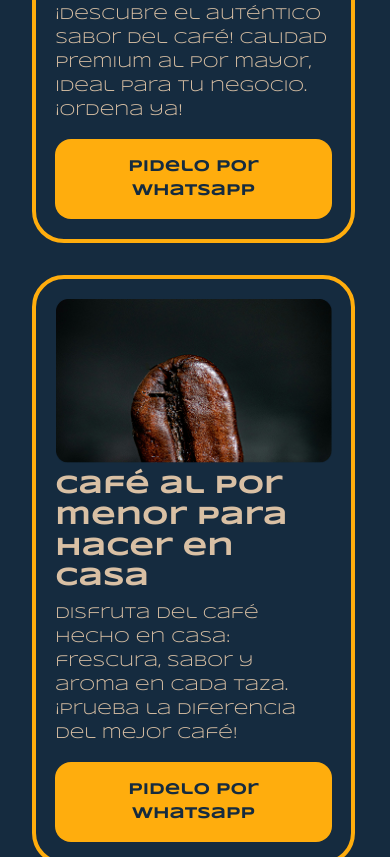
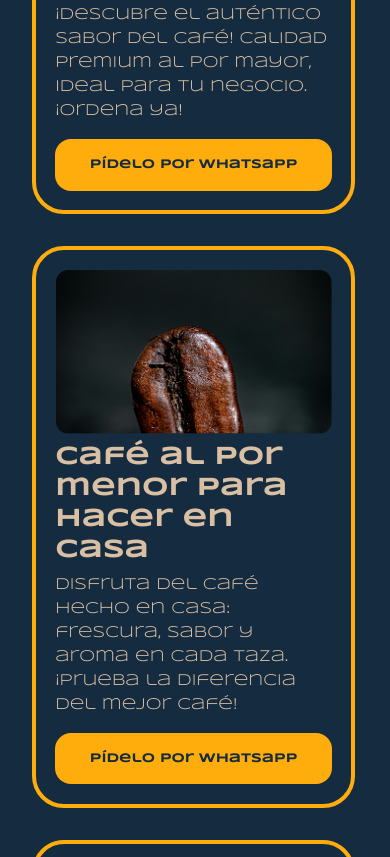
Before and after one commit to EnriqueIzurieta/Entrega2-EnriqueIzurieta, a website: page pages/productos.html in a window 390 px wide. Shown: the part 427-1284 px from the top of the page. Drawn offline with nearby package versions, Linux system fonts and the light colour scheme.

Commit message:
mejoras de responsive

```diff
--- a/pages/productos.html
+++ b/pages/productos.html
@@ -49,37 +49,37 @@
                 <img src="../img/bolsa de cafe en grano.png" alt="">
                 <h2>Café al por mayor para tu negocio</h2>
                 <p>¡Descubre el auténtico sabor del café! Calidad premium al por mayor, ideal para tu negocio. ¡Ordena ya!</p>
-                <a href=""><button class="cardButton">pidelo por whatsapp</button></a>
+                <a href=""><button class="cardButton">pídelo por whatsapp</button></a>
             </div>
             <div class="mainCard">
                 <img src="../img/grano de cafe.png" alt="">
                 <h2>Café al por menor para hacer en casa</h2>
                 <p>Disfruta del café hecho en casa: frescura, sabor y aroma en cada taza. ¡Prueba la diferencia del mejor café!</p>
-                <a href=""><button class="cardButton">pidelo por whatsapp</button></a>
+                <a href=""><button class="cardButton">pídelo por whatsapp</button></a>
             </div>
             <div class="mainCard">
                 <img src="../img/accesorios.png" alt="">
                 <h2>Implementos para el mejor café</h2>
                 <p>¡Potencia tu experiencia cafetera! Descubre nuestros innovadores implementos para café y disfruta al máximo.</p>
-                <a href=""><button class="cardButton">pidelo por whatsapp</button></a>
+                <a href=""><button class="cardButton">pídelo por whatsapp</button></a>
             </div>
             <div class="mainCard">
                 <img src="../img/cafecito.png" alt="">
                 <h2>soluciones para mypes</h2>
                 <p>Soluciones para tu mype, desde bolsas de café hasta implementos para hacer la experiencia de tus clientes lo mejor posible.</p>
-                <a href=""><button class="cardButton">pidelo por whatsapp</button></a>
+                <a href=""><button class="cardButton">pídelo por whatsapp</button></a>
             </div>
             <div class="mainCard">
                 <img src="../img/soluciones.png" alt="">
                 <h2>soluciones empresariales</h2>
                 <p>Para reuniones de equipos o ponencias, conoce los mejores paquetes para que tu equipo esté energizado con nuestro café.</p>
-                <a href=""><button class="cardButton">pidelo por whatsapp</button></a>
+                <a href=""><button class="cardButton">pídelo por whatsapp</button></a>
             </div>
             <div class="mainCard">
                 <img src="../img/asesoria.png" alt="">
                 <h2>asesoria para tu cafeteria</h2>
                 <p>Conoce las mejores estrategias para la venta o producción de café, desde el diseño hasta el cuidado de los implementos o granos de café.</p>
-                <a href=""><button class="cardButton">pidelo por whatsapp</button></a>
+                <a href=""><button class="cardButton">pídelo por whatsapp</button></a>
             </div>
         </section>
     </main>
--- a/scss/base/_querys.scss
+++ b/scss/base/_querys.scss
@@ -11,6 +11,9 @@
             .mainCard {
                 padding: 1.2rem !important;
                 max-width: 95% !important;
+                .cardButton {
+                    font-size: 0.8rem;
+                }
             }
         }
 
```
Also changed, not shown: index.html (+3 -3 lines), css/estilos.css, 1 other file.
